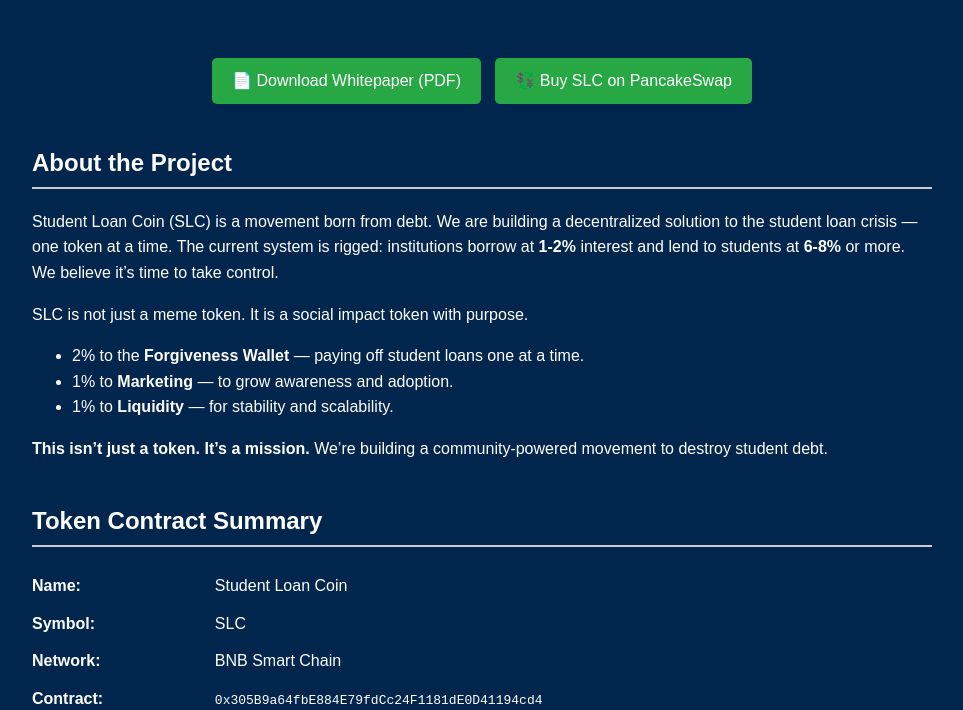
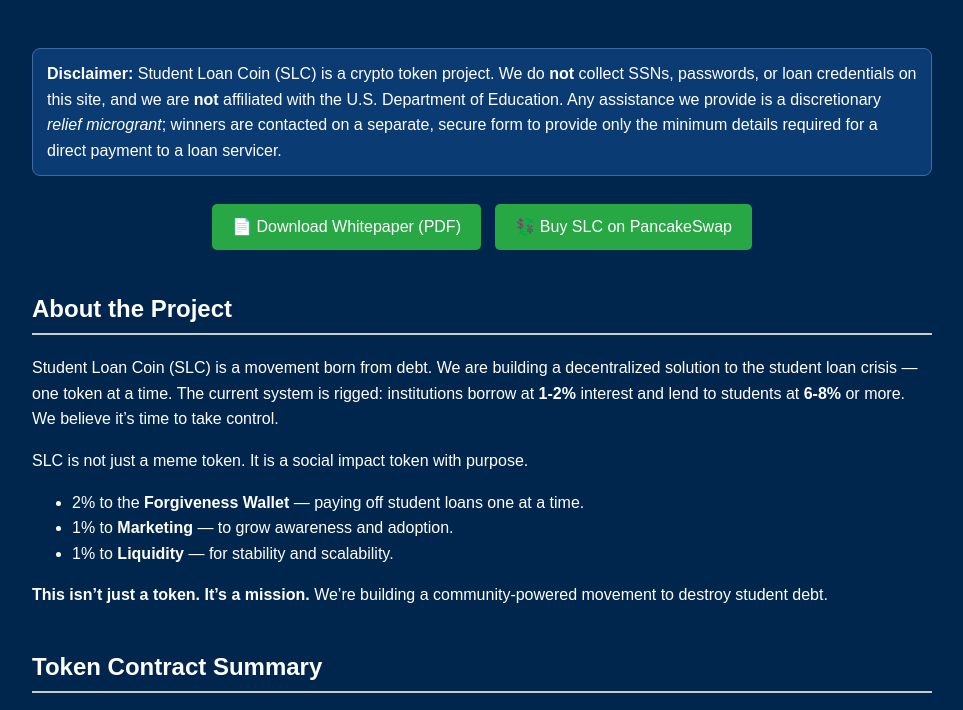
Before and after one commit to jveaman/Student-Loan-Coin, a website: page index.html in a window 1280 px wide. Shown: the part 55-765 px from the top of the page, without its empty margins (158-1121 px from the left). Drawn offline with Linux system fonts and the light colour scheme.

Commit message:
Add files via upload

```diff
--- a/index.html
+++ b/index.html
@@ -84,6 +84,9 @@
       }
     }
   </style>
+<meta http-equiv="Content-Security-Policy"
+      content="default-src 'self'; img-src 'self' https: data:; script-src 'self' https://dexscreener.com; style-src 'self' 'unsafe-inline'; frame-src https://dexscreener.com; connect-src https:;">
+<meta http-equiv="X-Content-Type-Options" content="nosniff">
  </head>
  <body>
   <header>
@@ -93,6 +96,15 @@
    </h1>
   </header>
   <div class="content">
+  <!-- BEGIN: SLC disclaimer -->
+  <div style="background:#0b3b73;border:1px solid #3e6aa3;padding:12px 14px;border-radius:8px;margin:0 0 18px 0;">
+    <strong>Disclaimer:</strong>
+    Student Loan Coin (SLC) is a crypto token project. We do <strong>not</strong> collect SSNs, passwords, or loan
+    credentials on this site, and we are <strong>not</strong> affiliated with the U.S. Department of Education.
+    Any assistance we provide is a discretionary <em>relief microgrant</em>; winners are contacted on a separate,
+    secure form to provide only the minimum details required for a direct payment to a loan servicer.
+  </div>
+  <!-- END: SLC disclaimer -->
    <div class="section" style="text-align: center;">
     <a class="button" href="student_loan_coin_whitepaper.pdf" target="_blank">
      📄 Download Whitepaper (PDF)
```
